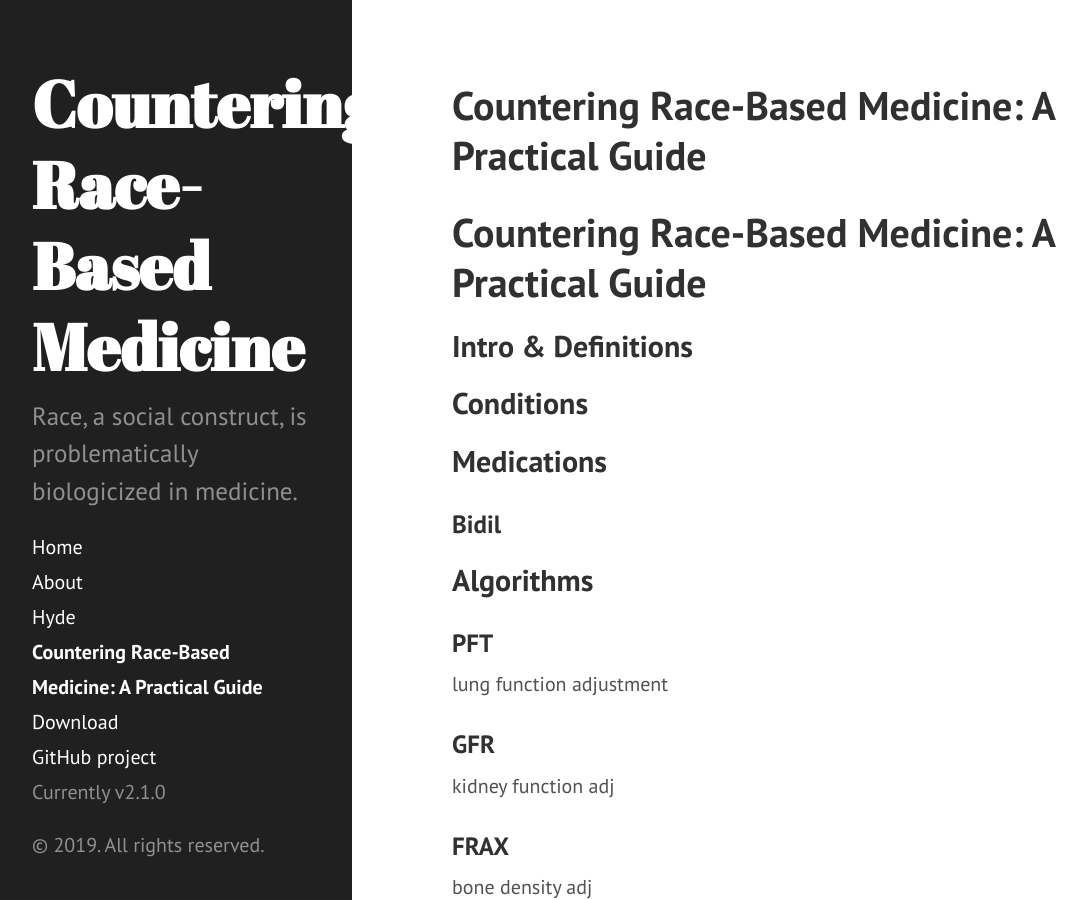
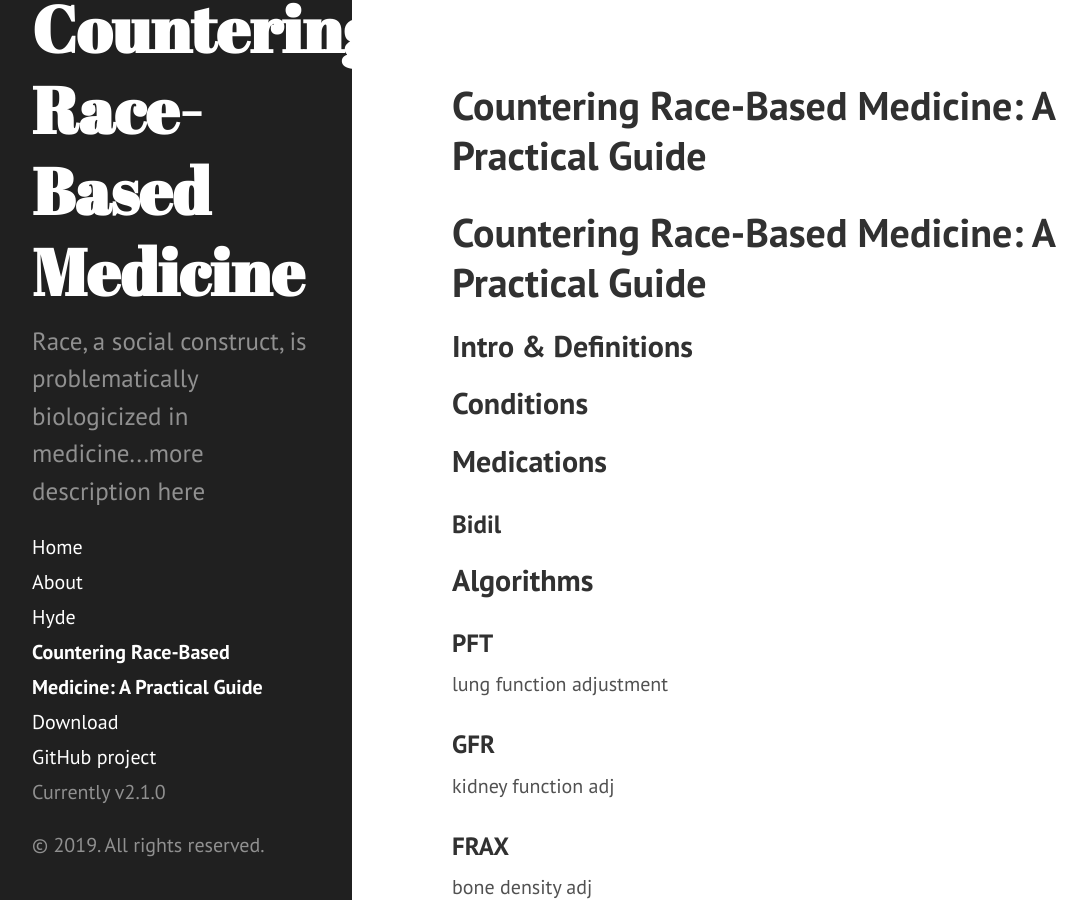
Before and after one commit to ayzhang93/Countering-Race-Based-Medicine, a Jekyll site: the page built from index.md, in a window 1280 px wide and 900 px high. Shown: the whole window, without its empty margins (8-1095 px from the left). Built offline with Jekyll 4.4.1, drawn with Linux system fonts in a browser that asks for light colours; our own code applies the rules of GitHub Pages for plain Markdown files; Markdown is read by kramdown in place of the engine named in the settings; the list of posts is cut into pages by our own code.

Commit message:
Update _config.yml

```diff
--- a/_config.yml
+++ b/_config.yml
@@ -7,9 +7,9 @@
 relative_permalinks: true
 
 # Setup
-title:            Countering Race-Based Medicine
-tagline:          A Practical Guide
-description:      Race, a social construct, is problematically biologicized in medicine.
+title:            "Countering Race-Based Medicine"
+tagline:          "A Practical Guide"
+description:      "Race, a social construct, is problematically biologicized in medicine...more description here"
 url:              http://hyde.getpoole.com
 baseurl:          /
 
```
